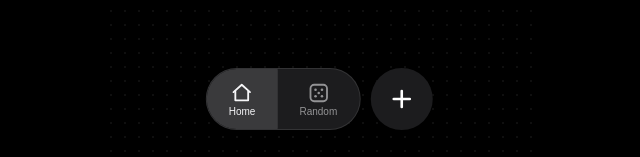
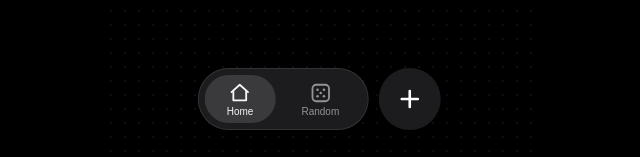
Before and after one commit to fallenluci/Binge, a React (Vite) app: page / in a window 1280 px wide. Shown: the part 640-797 px from the top of the page, without its empty margins (321-961 px from the left). Built offline with nearby package versions, Linux system fonts and the light colour scheme.

Commit message:
nav active highlight as floating rounded pill with even inset, matching reference

```diff
--- a/src/components/Island.jsx
+++ b/src/components/Island.jsx
@@ -69,11 +69,11 @@ export default function Island({ activePage, onChangePage, onRefresh }) {
 
       {/* Bottom nav: main dock (Home/Rand) + separate "+" island */}
       <div style={{ position: 'fixed', bottom: 30, left: '50%', transform: 'translateX(-50%)', zIndex: 100, display: 'flex', alignItems: 'center', gap: 10 }}>
-        <div className="nav-solid" style={{ height: 62, padding: 0, display: 'flex', alignItems: 'stretch', gap: 0 }}>
-          <DockBtn active={activePage === 'home'} onClick={() => onChangePage('home')} label="Home" side="left" icon={
+        <div className="nav-solid" style={{ height: 62, padding: 6, display: 'flex', alignItems: 'stretch', gap: 4 }}>
+          <DockBtn active={activePage === 'home'} onClick={() => onChangePage('home')} label="Home" icon={
             <svg width="22" height="22" viewBox="0 0 24 24" fill="none"><path d="M3 11l9-8 9 8" stroke="currentColor" strokeWidth="2" strokeLinecap="round" strokeLinejoin="round"/><path d="M5 10v10h14V10" stroke="currentColor" strokeWidth="2" strokeLinecap="round" strokeLinejoin="round"/></svg>
           } />
-          <DockBtn active={activePage === 'rand'} onClick={() => onChangePage('rand')} label="Random" side="right" icon={
+          <DockBtn active={activePage === 'rand'} onClick={() => onChangePage('rand')} label="Random" icon={
             <svg width="22" height="22" viewBox="0 0 24 24" fill="none" stroke="currentColor" strokeWidth="2"><rect x="3" y="3" width="18" height="18" rx="4"/><circle cx="8.5" cy="8.5" r="1.4" fill="currentColor" stroke="none"/><circle cx="15.5" cy="8.5" r="1.4" fill="currentColor" stroke="none"/><circle cx="8.5" cy="15.5" r="1.4" fill="currentColor" stroke="none"/><circle cx="15.5" cy="15.5" r="1.4" fill="currentColor" stroke="none"/><circle cx="12" cy="12" r="1.4" fill="currentColor" stroke="none"/></svg>
           } />
         </div>
@@ -174,17 +174,14 @@ export default function Island({ activePage, onChangePage, onRefresh }) {
   );
 }
 
-function DockBtn({ active, onClick, icon, label, side }) {
-  const radius = side === 'left'
-    ? '999px 22px 22px 999px'
-    : '22px 999px 999px 22px';
+function DockBtn({ active, onClick, icon, label }) {
   return (
     <button onClick={onClick} style={{
       display: 'flex', flexDirection: 'column', alignItems: 'center', justifyContent: 'center', gap: 2,
       background: active ? 'rgb(58,58,60)' : 'none',
       border: 'none',
-      borderRadius: radius,
-      padding: '8px 22px', cursor: 'pointer', color: active ? 'var(--text)' : 'var(--text-dim)',
+      borderRadius: '999px',
+      padding: '6px 22px', cursor: 'pointer', color: active ? 'var(--text)' : 'var(--text-dim)',
       transition: 'background 0.2s',
     }}>
       {icon}
```
